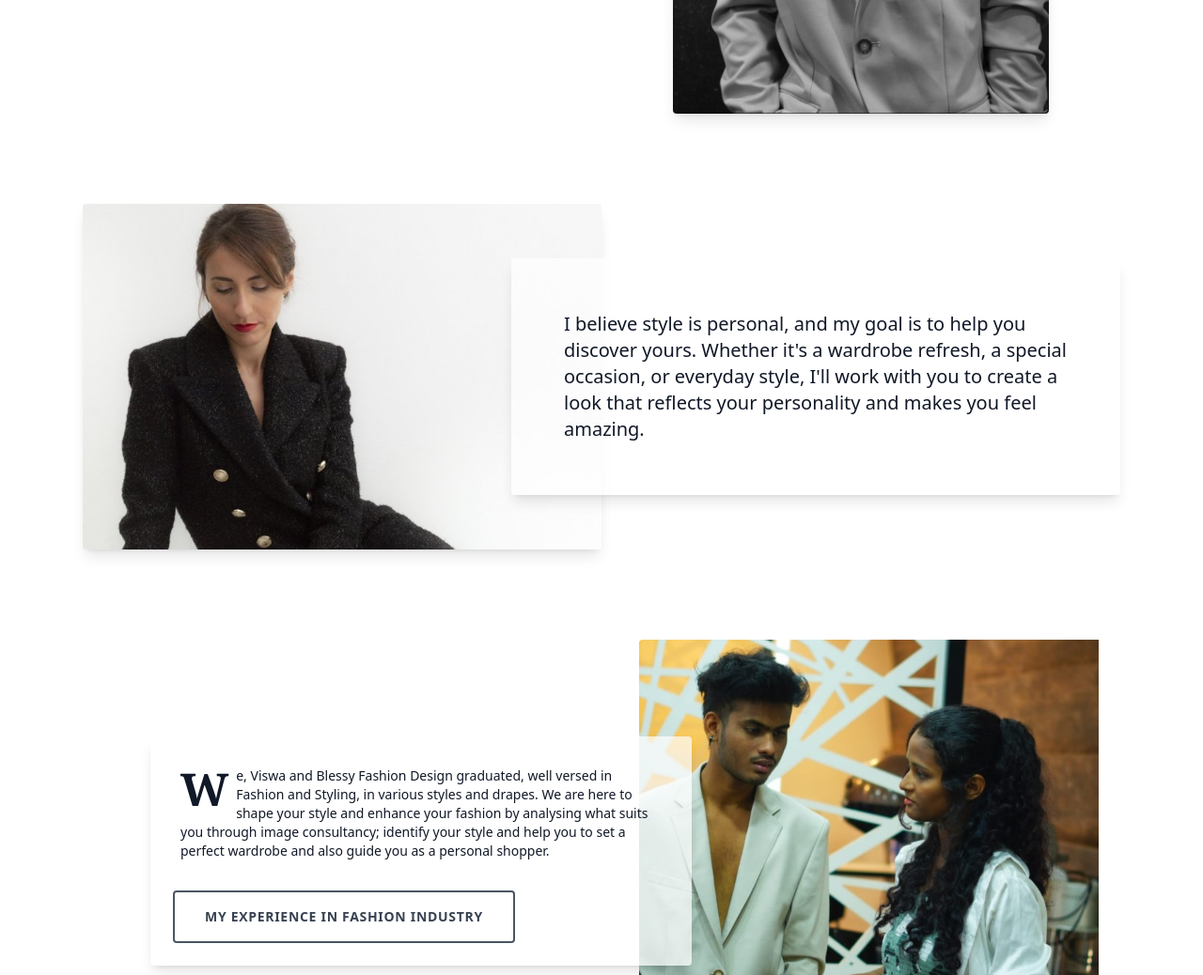
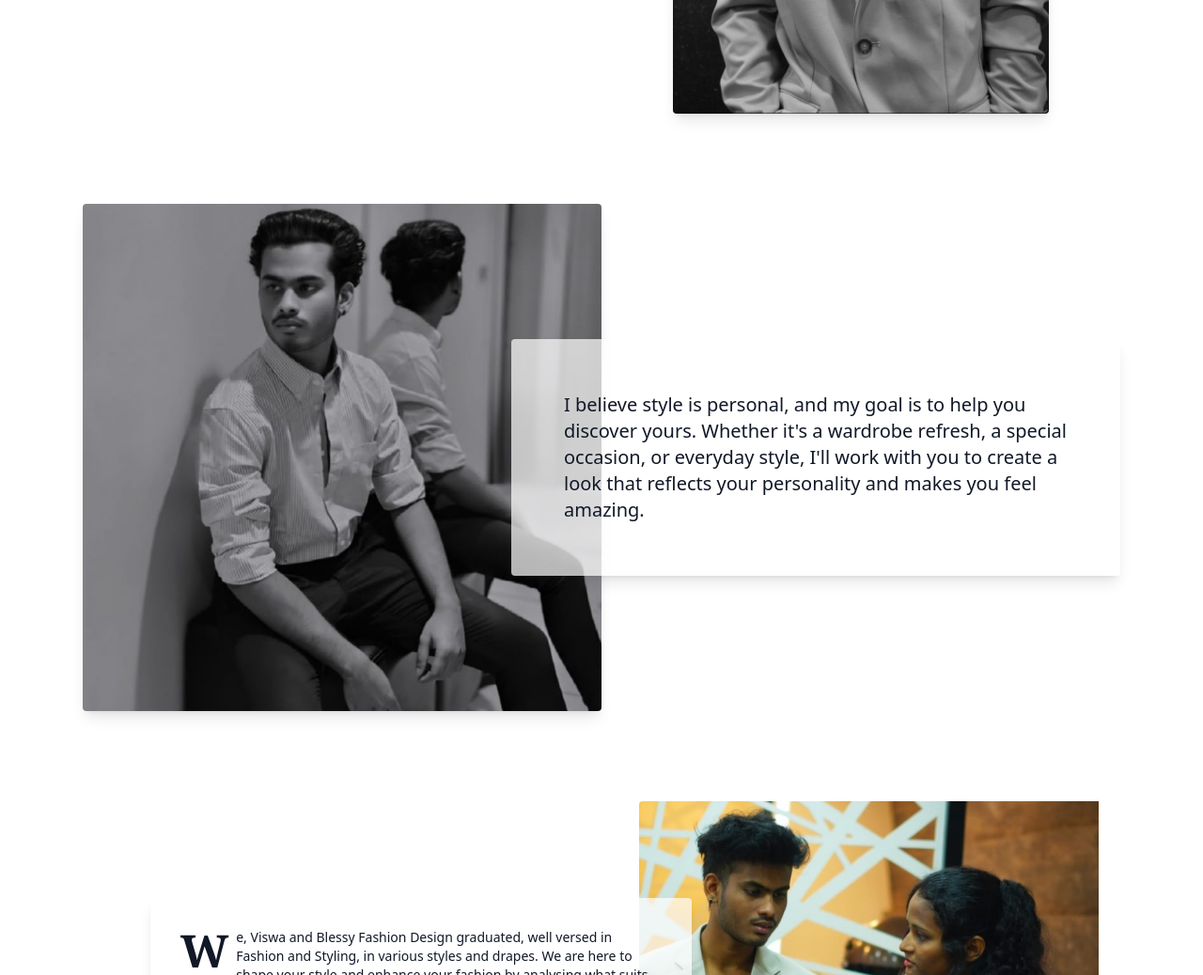
Before and after one commit to Mukunthan-A-R/TonePersonalStyling, a plain HTML site: page index.html in a window 1280 px wide. Shown: the part 1240-2278 px from the top of the page at 94% size. Drawn offline with nearby package versions, Linux system fonts and the light colour scheme.

Commit message:
chaning images

```diff
--- a/index.html
+++ b/index.html
@@ -143,7 +143,7 @@
           class="md:w-1/2 flex flex-col justify-center overflow-hidden sm:rounded shadow-lg md:shadow-none lg:shadow-lg"
         >
           <img
-            src="assets/body2.jpg"
+            src="assets/body4.jpeg"
             alt="Description"
             class="w-full h-auto transform scale-[1.3] transition-transform duration-300 ease-in-out"
           />
```
Also changed, not shown: assets/body4.jpeg (added).
